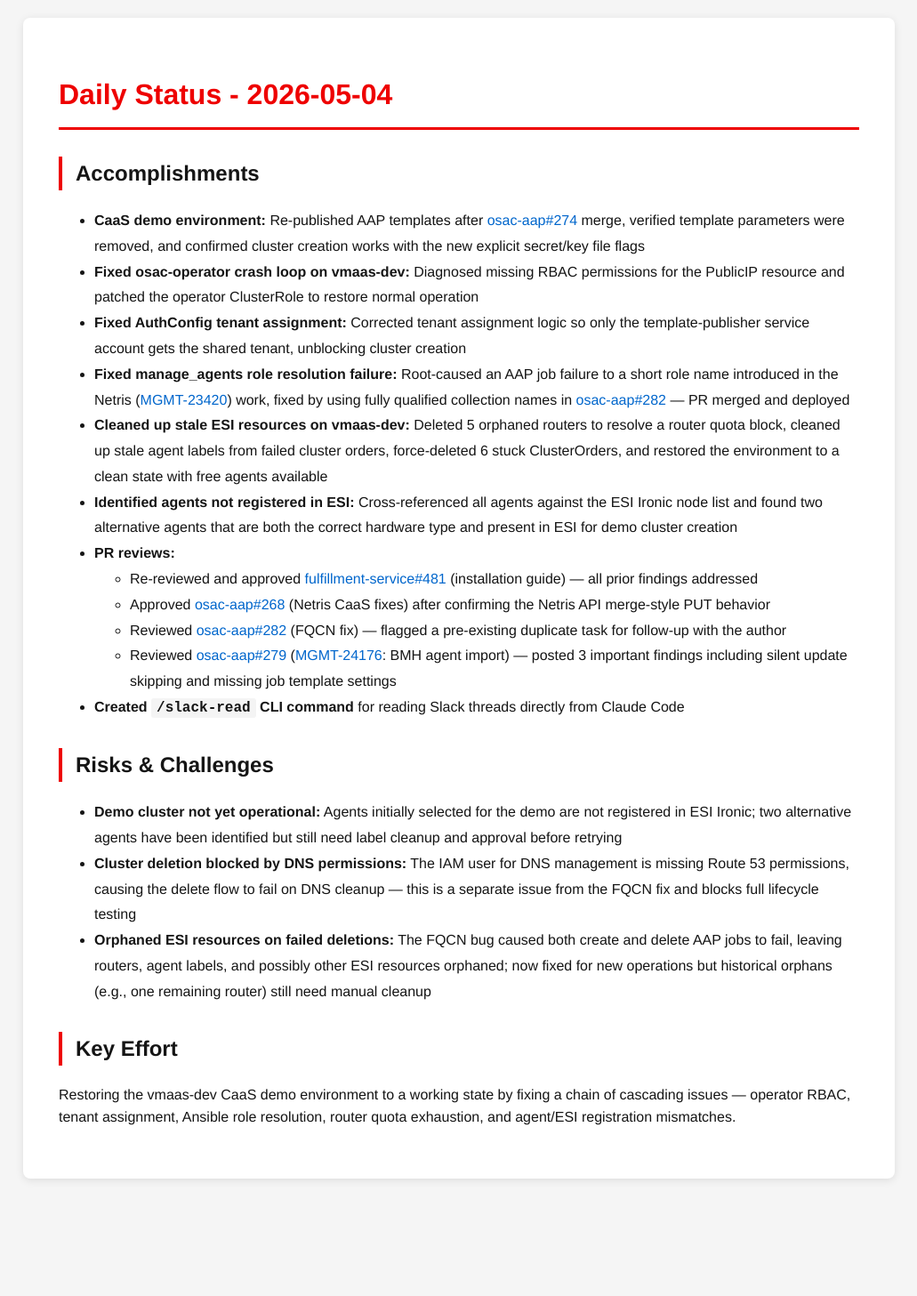
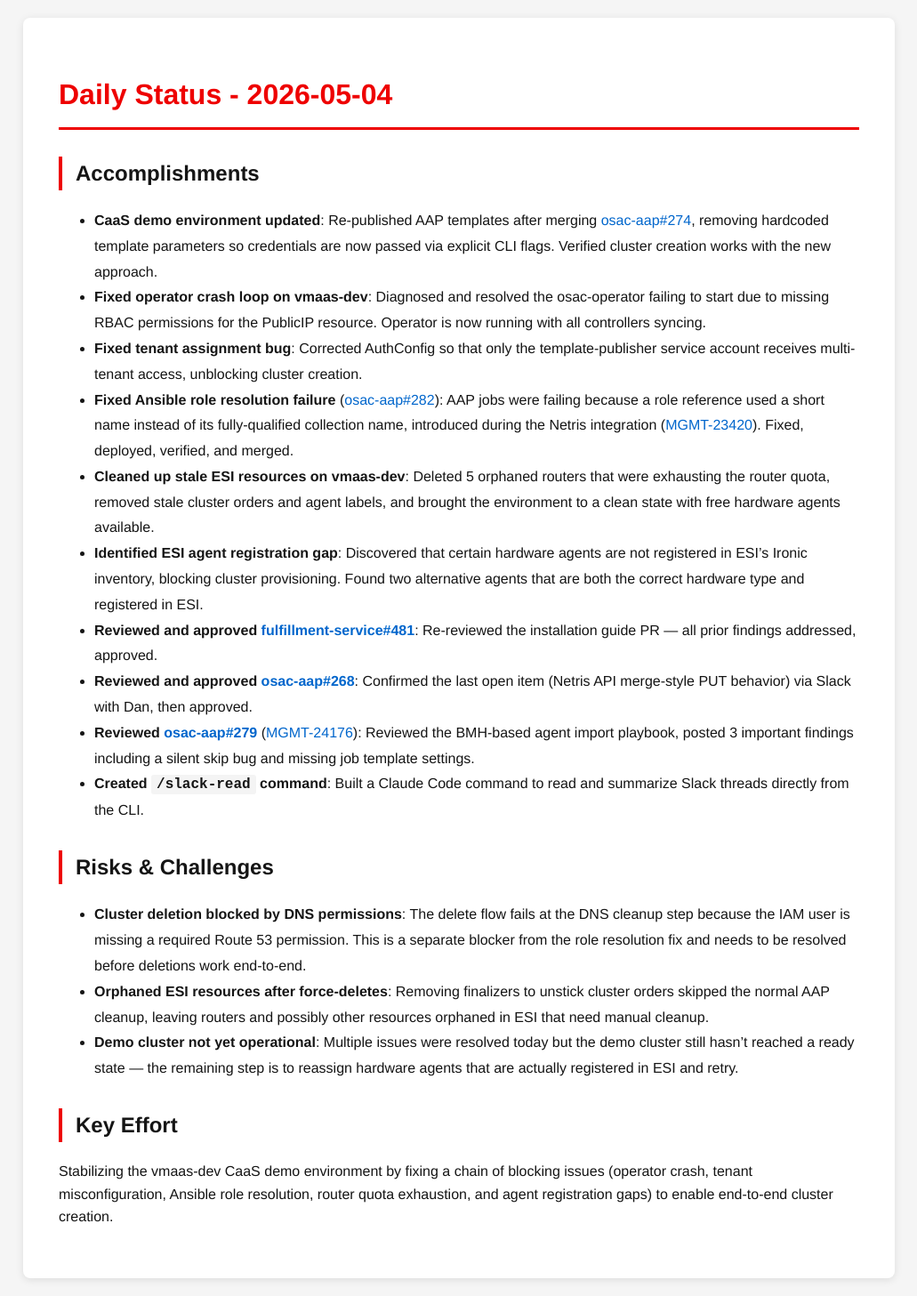
Before and after one commit to tzvatot/daily-status, a Jekyll site: the page built from 2026-05-04.md, in a window 1280 px wide. Shown: the whole page at 89% size, without its empty margins (124-1155 px from the left). Built offline with Jekyll 4.4.1, drawn with Linux system fonts in a browser that asks for light colours; before the commit the page ends 1345 px from its top, so only the background shows below that.

Commit message:
Daily status update - 2026-05-04

```diff
--- a/2026-05-04.md
+++ b/2026-05-04.md
@@ -7,23 +7,24 @@
 # Daily Status - 2026-05-04
 
 ## Accomplishments
-- **CaaS demo environment:** Re-published AAP templates after [osac-aap#274](https://github.com/osac-project/osac-aap/pull/274) merge, verified template parameters were removed, and confirmed cluster creation works with the new explicit secret/key file flags
-- **Fixed osac-operator crash loop on vmaas-dev:** Diagnosed missing RBAC permissions for the PublicIP resource and patched the operator ClusterRole to restore normal operation
-- **Fixed AuthConfig tenant assignment:** Corrected tenant assignment logic so only the template-publisher service account gets the shared tenant, unblocking cluster creation
-- **Fixed manage_agents role resolution failure:** Root-caused an AAP job failure to a short role name introduced in the Netris ([MGMT-23420](https://issues.redhat.com/browse/MGMT-23420)) work, fixed by using fully qualified collection names in [osac-aap#282](https://github.com/osac-project/osac-aap/pull/282) — PR merged and deployed
-- **Cleaned up stale ESI resources on vmaas-dev:** Deleted 5 orphaned routers to resolve a router quota block, cleaned up stale agent labels from failed cluster orders, force-deleted 6 stuck ClusterOrders, and restored the environment to a clean state with free agents available
-- **Identified agents not registered in ESI:** Cross-referenced all agents against the ESI Ironic node list and found two alternative agents that are both the correct hardware type and present in ESI for demo cluster creation
-- **PR reviews:**
-  - Re-reviewed and approved [fulfillment-service#481](https://github.com/osac-project/fulfillment-service/pull/481) (installation guide) — all prior findings addressed
-  - Approved [osac-aap#268](https://github.com/osac-project/osac-aap/pull/268) (Netris CaaS fixes) after confirming the Netris API merge-style PUT behavior
-  - Reviewed [osac-aap#282](https://github.com/osac-project/osac-aap/pull/282) (FQCN fix) — flagged a pre-existing duplicate task for follow-up with the author
-  - Reviewed [osac-aap#279](https://github.com/osac-project/osac-aap/pull/279) ([MGMT-24176](https://issues.redhat.com/browse/MGMT-24176): BMH agent import) — posted 3 important findings including silent update skipping and missing job template settings
-- **Created `/slack-read` CLI command** for reading Slack threads directly from Claude Code
+
+- **CaaS demo environment updated**: Re-published AAP templates after merging [osac-aap#274](https://github.com/osac-project/osac-aap/pull/274), removing hardcoded template parameters so credentials are now passed via explicit CLI flags. Verified cluster creation works with the new approach.
+- **Fixed operator crash loop on vmaas-dev**: Diagnosed and resolved the osac-operator failing to start due to missing RBAC permissions for the PublicIP resource. Operator is now running with all controllers syncing.
+- **Fixed tenant assignment bug**: Corrected AuthConfig so that only the template-publisher service account receives multi-tenant access, unblocking cluster creation.
+- **Fixed Ansible role resolution failure** ([osac-aap#282](https://github.com/osac-project/osac-aap/pull/282)): AAP jobs were failing because a role reference used a short name instead of its fully-qualified collection name, introduced during the Netris integration ([MGMT-23420](https://issues.redhat.com/browse/MGMT-23420)). Fixed, deployed, verified, and merged.
+- **Cleaned up stale ESI resources on vmaas-dev**: Deleted 5 orphaned routers that were exhausting the router quota, removed stale cluster orders and agent labels, and brought the environment to a clean state with free hardware agents available.
+- **Identified ESI agent registration gap**: Discovered that certain hardware agents are not registered in ESI's Ironic inventory, blocking cluster provisioning. Found two alternative agents that are both the correct hardware type and registered in ESI.
+- **Reviewed and approved [fulfillment-service#481](https://github.com/osac-project/fulfillment-service/pull/481)**: Re-reviewed the installation guide PR — all prior findings addressed, approved.
+- **Reviewed and approved [osac-aap#268](https://github.com/osac-project/osac-aap/pull/268)**: Confirmed the last open item (Netris API merge-style PUT behavior) via Slack with Dan, then approved.
+- **Reviewed [osac-aap#279](https://github.com/osac-project/osac-aap/pull/279)** ([MGMT-24176](https://issues.redhat.com/browse/MGMT-24176)): Reviewed the BMH-based agent import playbook, posted 3 important findings including a silent skip bug and missing job template settings.
+- **Created `/slack-read` command**: Built a Claude Code command to read and summarize Slack threads directly from the CLI.
 
 ## Risks & Challenges
-- **Demo cluster not yet operational:** Agents initially selected for the demo are not registered in ESI Ironic; two alternative agents have been identified but still need label cleanup and approval before retrying
-- **Cluster deletion blocked by DNS permissions:** The IAM user for DNS management is missing Route 53 permissions, causing the delete flow to fail on DNS cleanup — this is a separate issue from the FQCN fix and blocks full lifecycle testing
-- **Orphaned ESI resources on failed deletions:** The FQCN bug caused both create and delete AAP jobs to fail, leaving routers, agent labels, and possibly other ESI resources orphaned; now fixed for new operations but historical orphans (e.g., one remaining router) still need manual cleanup
+
+- **Cluster deletion blocked by DNS permissions**: The delete flow fails at the DNS cleanup step because the IAM user is missing a required Route 53 permission. This is a separate blocker from the role resolution fix and needs to be resolved before deletions work end-to-end.
+- **Orphaned ESI resources after force-deletes**: Removing finalizers to unstick cluster orders skipped the normal AAP cleanup, leaving routers and possibly other resources orphaned in ESI that need manual cleanup.
+- **Demo cluster not yet operational**: Multiple issues were resolved today but the demo cluster still hasn't reached a ready state — the remaining step is to reassign hardware agents that are actually registered in ESI and retry.
 
 ## Key Effort
-Restoring the vmaas-dev CaaS demo environment to a working state by fixing a chain of cascading issues — operator RBAC, tenant assignment, Ansible role resolution, router quota exhaustion, and agent/ESI registration mismatches.
+
+Stabilizing the vmaas-dev CaaS demo environment by fixing a chain of blocking issues (operator crash, tenant misconfiguration, Ansible role resolution, router quota exhaustion, and agent registration gaps) to enable end-to-end cluster creation.
```
